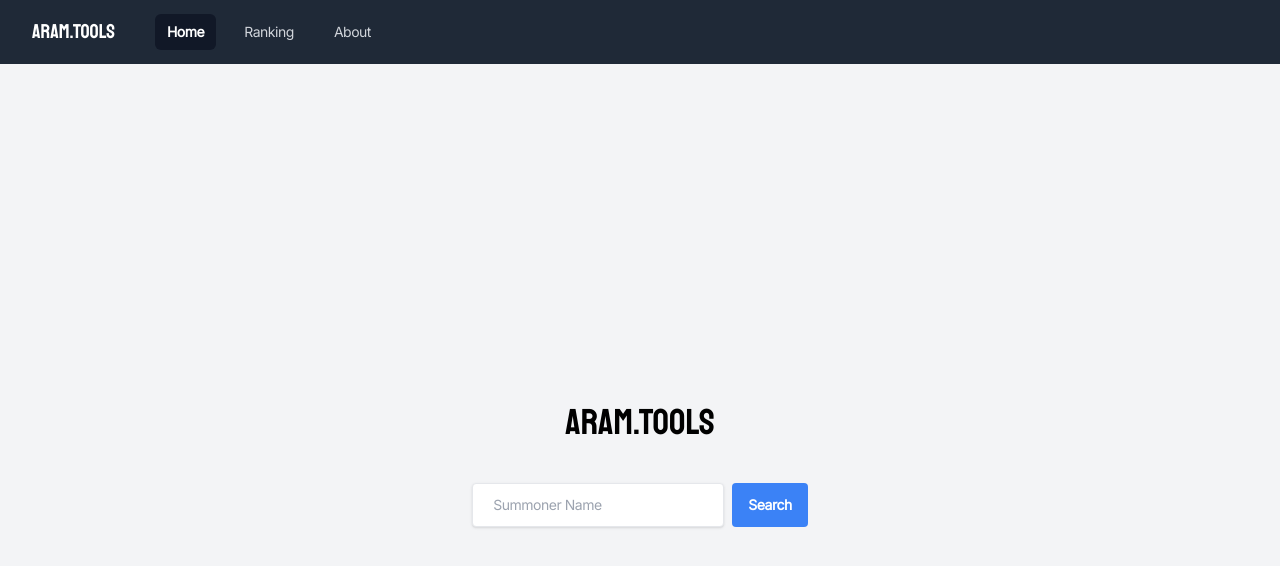
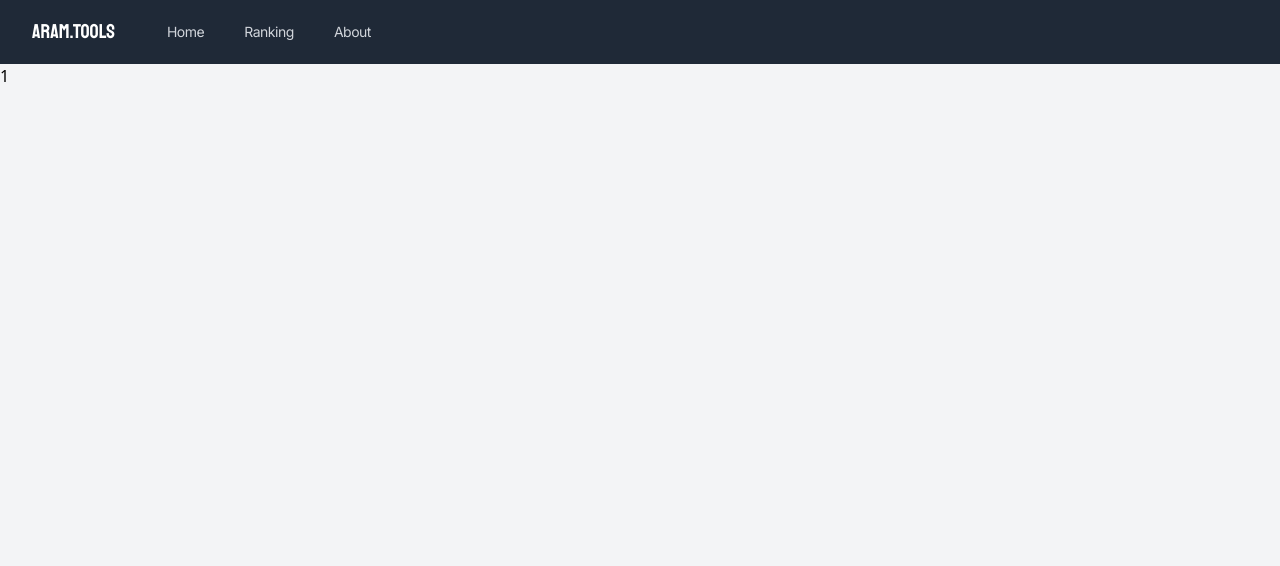
Before and after one commit to Hintful/aram.tools, a React (Vite) app in the folder app/: page /profile/1 in a window 1280 px wide. Before the commit this address led to /. Shown: the top 566 px of the page. Built offline with nearby package versions, Linux system fonts and the light colour scheme.

Commit message:
Add profile component

```diff
--- a/app/src/components/App.jsx
+++ b/app/src/components/App.jsx
@@ -1,9 +1,10 @@
-import React from 'react';
-import Navbar from './navbar/Navbar';
-import { Route, Routes, Navigate, useLocation } from 'react-router-dom';
-import Home from './content/Home';
-import About from './content/About';
-import Ranking from './content/Ranking';
+import React from "react";
+import Navbar from "./navbar/Navbar";
+import { Route, Routes, Navigate, useLocation } from "react-router-dom";
+import Home from "./content/Home";
+import About from "./content/About";
+import Ranking from "./content/Ranking";
+import Profile from "./content/Profile";
 
 function App() {
   let location = useLocation();
@@ -11,12 +12,14 @@ function App() {
     <div className="App">
       <Navbar location={location.pathname} />
       <Routes>
-        <Route path='/' element={<Home />} />
-        <Route path='/about' element={<About />} />
-        <Route path='/ranking' element={<Ranking />} />
+        <Route path="/" element={<Home />} />
+        <Route path="/about" element={<About />} />
+        <Route path="/ranking" element={<Ranking />} />
 
-        { /* Redirect 404 */ }
-        <Route path='*' element={<Navigate to="/" />} />
+        <Route path="/profile/:id" element={<Profile />} />
+
+        {/* Redirect 404 */}
+        <Route path="*" element={<Navigate to="/" />} />
       </Routes>
     </div>
   );
--- /dev/null
+++ b/app/src/components/content/Profile.jsx
@@ -0,0 +1,15 @@
+import React from "react";
+import { useParams } from "react-router-dom";
+
+function Profile(props) {
+  const { id } = useParams();
+  const username = id;
+
+  return (
+    <div className="h-screen flex">
+      <h2>{id}</h2>
+    </div>
+  );
+}
+
+export default Profile;
```
